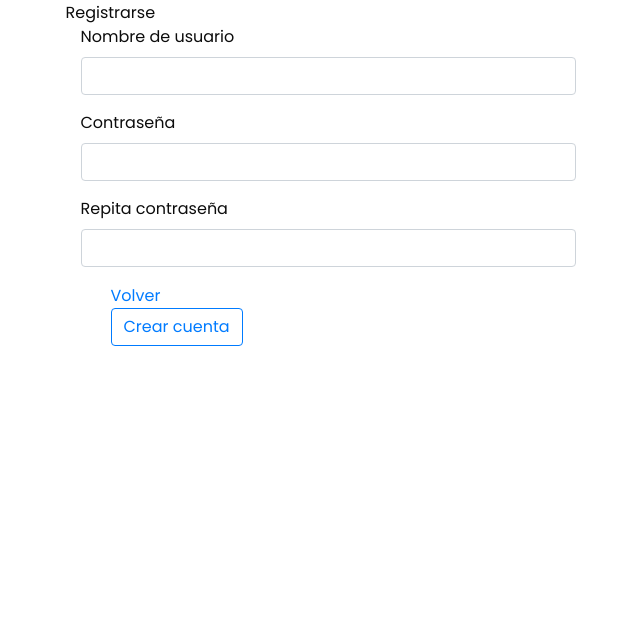
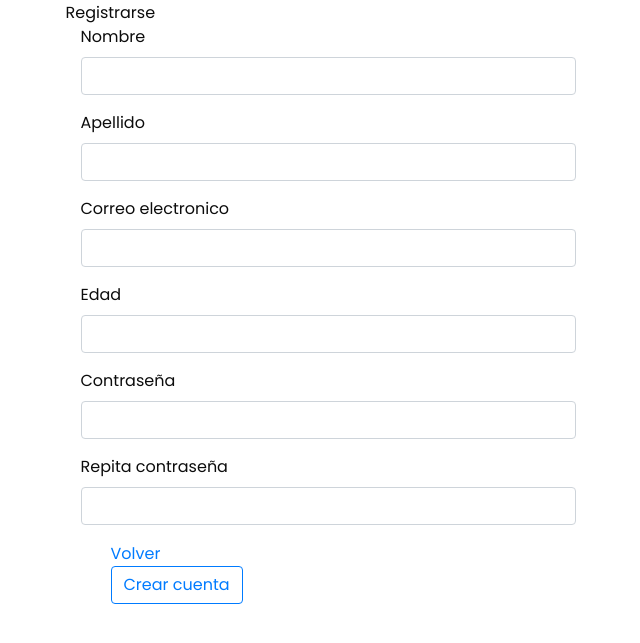
Before and after one commit to Afix42/dos-alamos, a Django app: page /registrarse/ in a window 1280 px wide. Shown: the top 643 px of the page, without its empty margins (312-952 px from the left). Run offline with Django 4.2, Linux system fonts and the light colour scheme; some libraries are stand-ins or nearby versions.

Commit message:
register

```diff
--- a/dosAlamos/core/templates/core/Registrarse.html
+++ b/dosAlamos/core/templates/core/Registrarse.html
@@ -52,8 +52,20 @@
                         <form action="{% url 'registro_view' %}" class="form" id="form" autocomplete="off" method="POST">
                             {% csrf_token %}
                             <div class="form-group">
-                                <label class="form-control-label">Nombre de usuario</label>
+                                <label class="form-control-label">Nombre</label>
                                 <input type="text" class="form-control" id="nombre" name="nombre" required>
+                            </div>
+                            <div class="form-group">
+                                <label class="form-control-label">Apellido</label>
+                                <input type="text" class="form-control" id="apellido" name="apellido" required>
+                            </div>
+                            <div class="form-group">
+                                <label class="form-control-label">Correo electronico</label>
+                                <input type="email" class="form-control" id="email" name="email" required>
+                            </div>
+                            <div class="form-group">
+                                <label class="form-control-label">Edad</label>
+                                <input type="number" class="form-control" id="edad" name="edad" required>
                             </div>
                             <div class="form-group">
                                 <label class="form-control-label">Contraseña</label>
@@ -63,7 +75,6 @@
                                 <label class="form-control-label">Repita contraseña </label>
                                 <input type="password" class="form-control" id="repeatPassword" name="repeatPassword" required>
                             </div>
-
                             <div class="col-lg-12 loginbttm">
                                 <div class="col-lg-6 login-btm login-text">
                                     <!-- Error Message -->
--- a/dosAlamos/core/views.py
+++ b/dosAlamos/core/views.py
@@ -54,20 +54,30 @@ def horas(request):
 def registro_view(request):
     if request.method == 'POST':
         nombre = request.POST['nombre']
+        apellido = request.POST['apellido']
         password = request.POST['password']
         repeat_password = request.POST['repeatPassword']
+        email = request.POST['email']
+        edad = request.POST['edad']
 
         if password == repeat_password:
             try:
-                # Crea un nuevo usuario utilizando la tabla User de Django
-                user = User.objects.create_user(username=nombre, password=password)
-                # Agrega los campos personalizados al usuario
-                user.first_name = nombre
-                user.save()
-                # Inicia sesión automáticamente después del registro
-                user = authenticate(request, username=nombre, password=password)
-                login(request, user)
-                return redirect('login')  # Redirige a la página de inicio después del registro exitoso
+                # Verificar si el nombre de usuario ya existe
+                if User.objects.filter(username=nombre).exists():
+                    messages.error(request, 'El nombre de usuario ya está en uso')
+                else:
+                    # Crear un nuevo usuario utilizando el nombre de usuario
+                    user = User.objects.create_user(username=nombre, password=password)
+                    # Agregar los campos personalizados al usuario
+                    user.first_name = nombre
+                    user.last_name = apellido
+                    user.email = email
+                    user.edad = edad
+                    user.save()
+                    # Iniciar sesión automáticamente después del registro
+                    user = authenticate(request, username=nombre, password=password)
+                    login(request, user)
+                    return redirect('login')  # Redirigir a la página de inicio después del registro exitoso
             except Exception as e:
                 messages.error(request, f'Error al registrar el usuario: {str(e)}')
         else:
```
Also changed, not shown: dosAlamos/core/migrations/0004_alter_comuna_nombrecomuna_customuser.py (added), dosAlamos/db.sqlite3.
